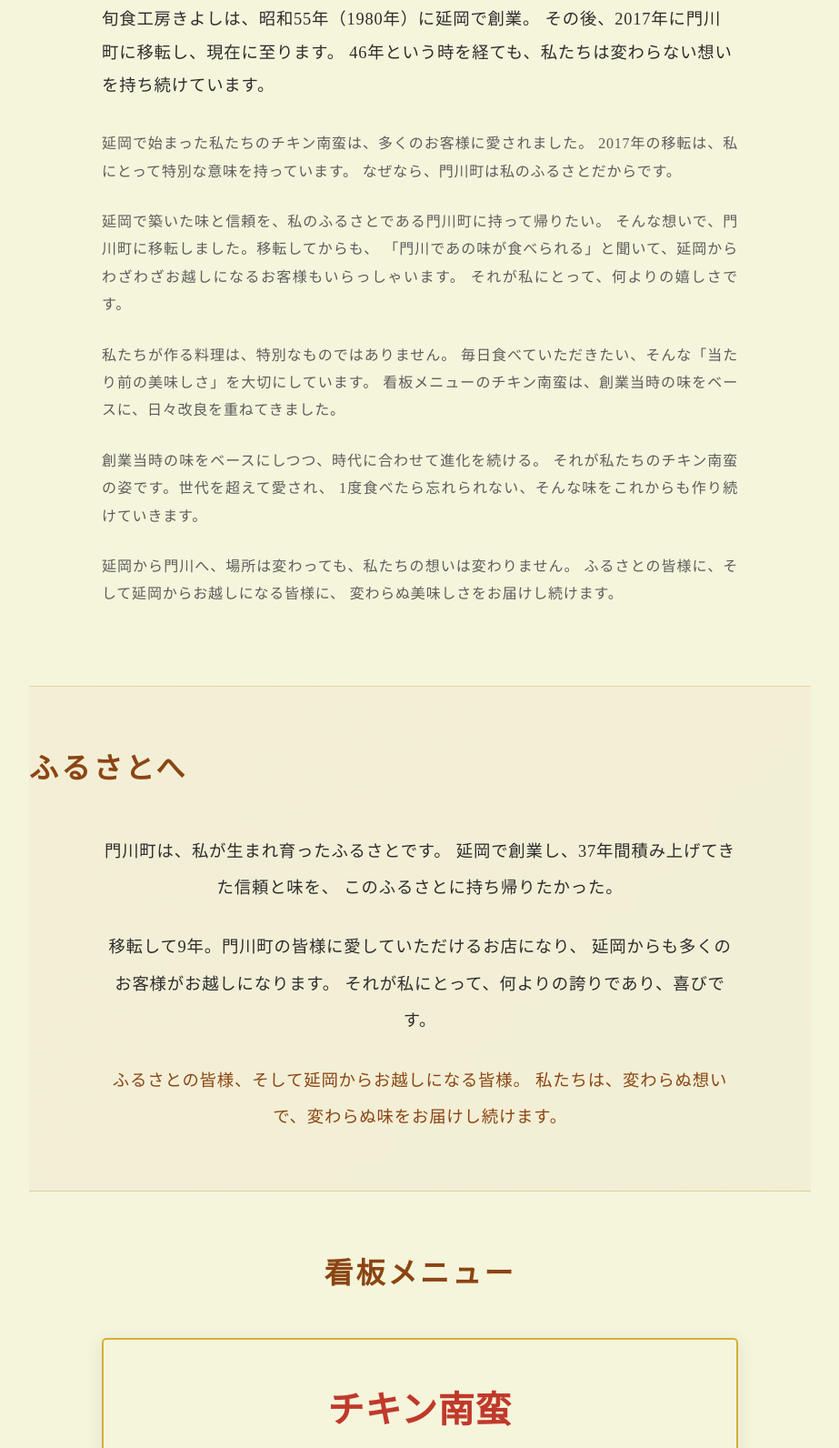
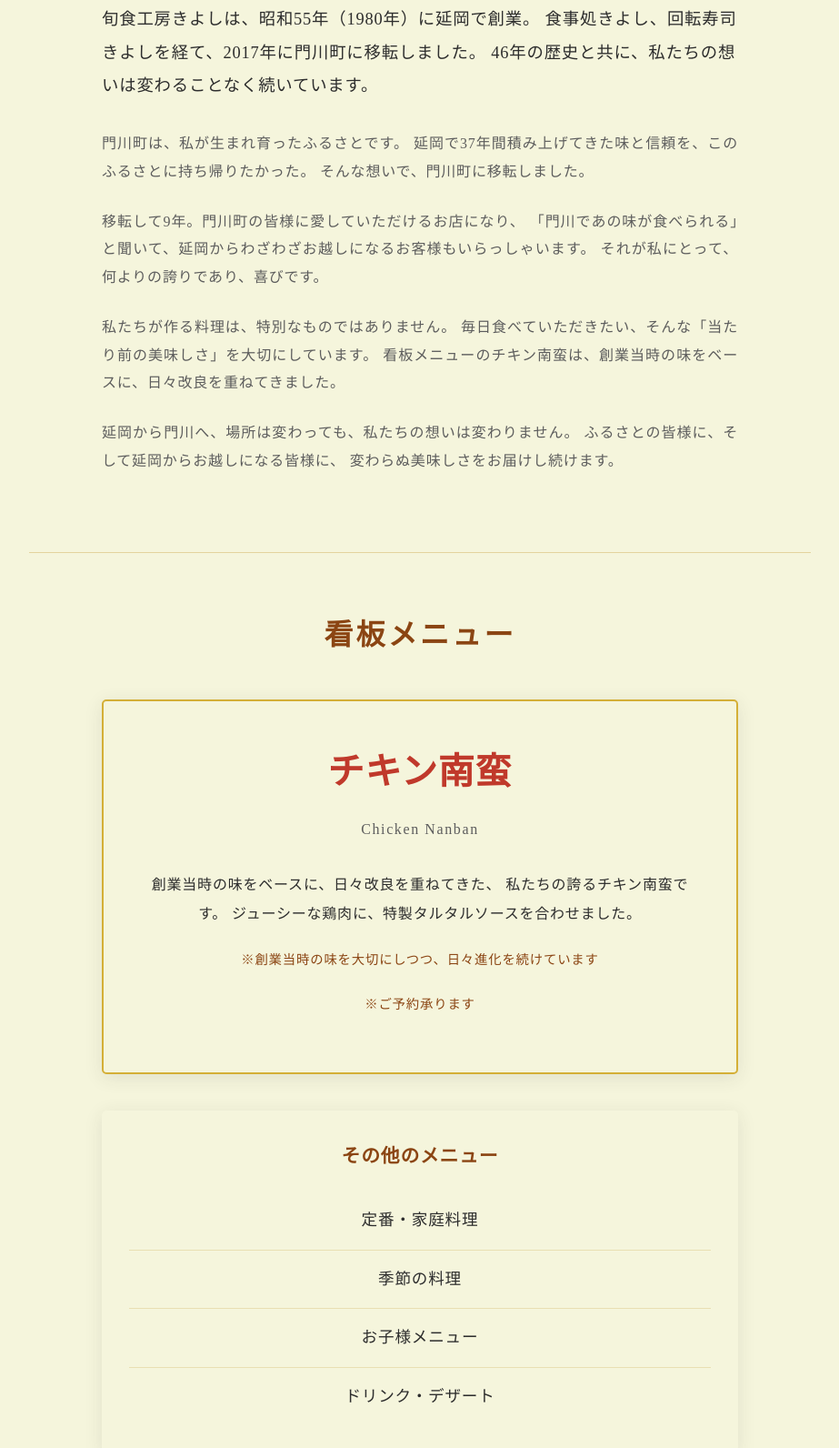
Before and after one commit to sushihut35-code/kioshi-restaurant, a plain HTML site: page index.html in a window 1280 px wide. Shown: the part 958-2550 px from the top of the page at 91% size, without its empty margins (178-1101 px from the left). Drawn offline with Linux system fonts and the light colour scheme; a web font is replaced by a local one.

Commit message:
想いとふるさとへのセクションを統合

```diff
--- a/index.html
+++ b/index.html
@@ -15,7 +15,6 @@
         <h1 class="site-title">旬食工房きよし</h1>
         <nav class="nav">
             <a href="#concept">想い</a>
-            <a href="#homecoming">ふるさとへ</a>
             <a href="#menu">メニュー</a>
             <a href="#history">歴史</a>
             <a href="#access">アクセス</a>
@@ -66,19 +65,18 @@
                 <div class="story">
                     <p class="story-lead">
                         旬食工房きよしは、昭和55年（1980年）に延岡で創業。
-                        その後、2017年に門川町に移転し、現在に至ります。
-                        46年という時を経ても、私たちは変わらない想いを持ち続けています。
+                        食事処きよし、回転寿司きよしを経て、2017年に門川町に移転しました。
+                        46年の歴史と共に、私たちの想いは変わることなく続いています。
                     </p>
                     <p class="story-text">
-                        延岡で始まった私たちのチキン南蛮は、多くのお客様に愛されました。
-                        2017年の移転は、私にとって特別な意味を持っています。
-                        なぜなら、門川町は私のふるさとだからです。
+                        門川町は、私が生まれ育ったふるさとです。
+                        延岡で37年間積み上げてきた味と信頼を、このふるさとに持ち帰りたかった。
+                        そんな想いで、門川町に移転しました。
                     </p>
                     <p class="story-text">
-                        延岡で築いた味と信頼を、私のふるさとである門川町に持って帰りたい。
-                        そんな想いで、門川町に移転しました。移転してからも、
+                        移転して9年。門川町の皆様に愛していただけるお店になり、
                         「門川であの味が食べられる」と聞いて、延岡からわざわざお越しになるお客様もいらっしゃいます。
-                        それが私にとって、何よりの嬉しさです。
+                        それが私にとって、何よりの誇りであり、喜びです。
                     </p>
                     <p class="story-text">
                         私たちが作る料理は、特別なものではありません。
@@ -86,39 +84,11 @@
                         看板メニューのチキン南蛮は、創業当時の味をベースに、日々改良を重ねてきました。
                     </p>
                     <p class="story-text">
-                        創業当時の味をベースにしつつ、時代に合わせて進化を続ける。
-                        それが私たちのチキン南蛮の姿です。世代を超えて愛され、
-                        1度食べたら忘れられない、そんな味をこれからも作り続けていきます。
-                    </p>
-                    <p class="story-text">
                         延岡から門川へ、場所は変わっても、私たちの想いは変わりません。
                         ふるさとの皆様に、そして延岡からお越しになる皆様に、
                         変わらぬ美味しさをお届けし続けます。
                     </p>
                 </div>
-            </div>
-        </section>
-
-        <!-- Homecoming Section -->
-        <section id="homecoming" class="homecoming">
-            <div class="homecoming-vertical">
-                <h3 class="section-title">ふるさとへ</h3>
-            </div>
-            <div class="homecoming-content">
-                <p class="homecoming-text">
-                    門川町は、私が生まれ育ったふるさとです。
-                    延岡で創業し、37年間積み上げてきた信頼と味を、
-                    このふるさとに持ち帰りたかった。
-                </p>
-                <p class="homecoming-text">
-                    移転して9年。門川町の皆様に愛していただけるお店になり、
-                    延岡からも多くのお客様がお越しになります。
-                    それが私にとって、何よりの誇りであり、喜びです。
-                </p>
-                <p class="homecoming-text">
-                    ふるさとの皆様、そして延岡からお越しになる皆様。
-                    私たちは、変わらぬ想いで、変わらぬ味をお届けし続けます。
-                </p>
             </div>
         </section>
 
--- a/styles-japanese.css
+++ b/styles-japanese.css
@@ -282,7 +282,6 @@ section {
 }
 
 .concept,
-.homecoming,
 .signature,
 .history,
 .gallery,
@@ -327,32 +326,6 @@ section {
     color: var(--text-secondary);
     margin-bottom: 25px;
     text-align: justify;
-}
-
-/* ===================================
-   Homecoming Section
-   =================================== */
-.homecoming {
-    background: linear-gradient(135deg, rgba(192, 57, 43, 0.03) 0%, rgba(139, 69, 19, 0.03) 100%);
-}
-
-.homecoming-content {
-    max-width: 700px;
-    margin: 0 auto;
-    text-align: center;
-}
-
-.homecoming-text {
-    font-size: 1.15rem;
-    line-height: 2.2;
-    margin-bottom: 25px;
-    color: var(--text-primary);
-}
-
-.homecoming-text:last-child {
-    margin-bottom: 0;
-    font-weight: 500;
-    color: var(--accent-brown);
 }
 
 /* ===================================
```
